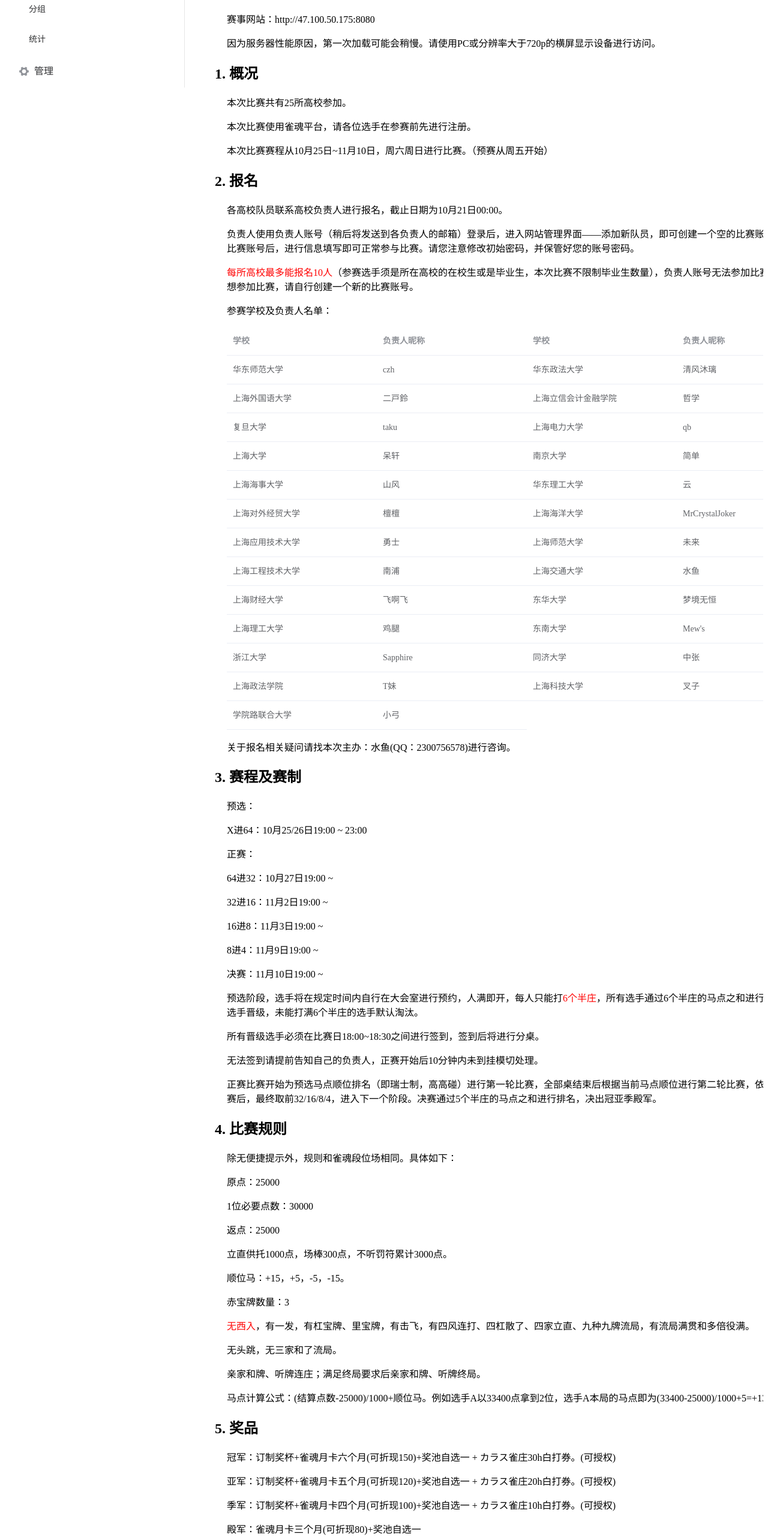
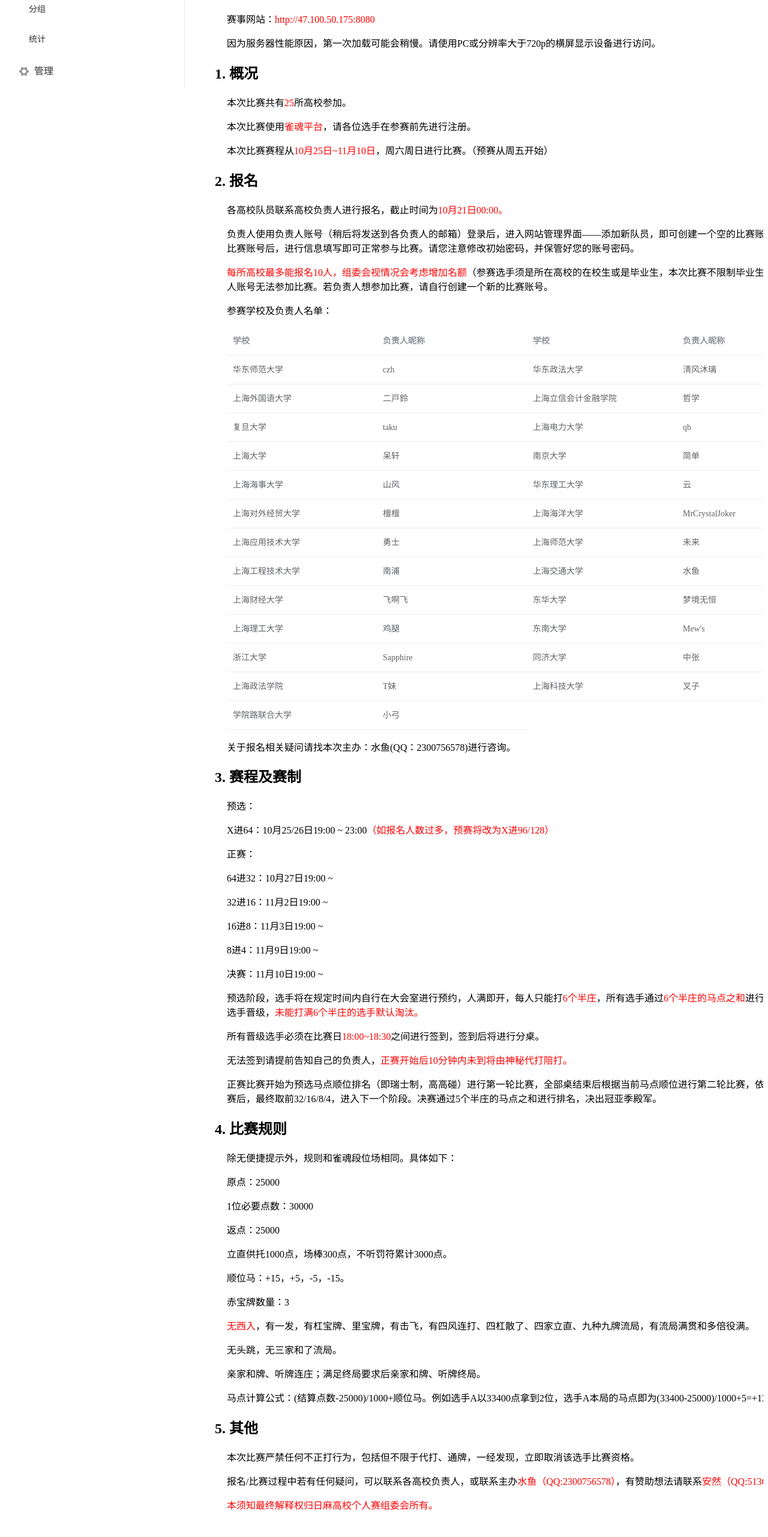
Before and after one commit to Diving-Fish/ShanghaiRiichiMatch, a Vue app in the folder vue-frontend/: page /#/ in a window 1280 px wide. Shown: the part 234-2797 px from the top of the page at 60% size. Built offline with nearby package versions, Linux system fonts and the light colour scheme.

Commit message:
Update HelloWorld.vue

```diff
--- a/vue-frontend/src/components/HelloWorld.vue
+++ b/vue-frontend/src/components/HelloWorld.vue
@@ -3,16 +3,16 @@
     <div class="hello">
       <h1>第三届魔都日麻高校个人赛选手及负责人须知</h1>
       <h2>0.	写在前面</h2>
-      <p>赛事网站：http://47.100.50.175:8080</p>
+      <p>赛事网站：<a style="color: red">http://47.100.50.175:8080</a></p>
       <p>因为服务器性能原因，第一次加载可能会稍慢。请使用PC或分辨率大于720p的横屏显示设备进行访问。</p>
       <h2>1.	概况</h2>
-      <p>本次比赛共有25所高校参加。</p>
-      <p>本次比赛使用雀魂平台，请各位选手在参赛前先进行注册。</p>
-      <p>本次比赛赛程从10月25日~11月10日，周六周日进行比赛。（预赛从周五开始）</p>
+      <p>本次比赛共有<a style="color: red">25</a>所高校参加。</p>
+      <p>本次比赛使用<a style="color: red">雀魂平台</a>，请各位选手在参赛前先进行注册。</p>
+      <p>本次比赛赛程从<a style="color: red">10月25日~11月10日</a>，周六周日进行比赛。（预赛从周五开始）</p>
       <h2>2.	报名</h2>
-      <p>各高校队员联系高校负责人进行报名，截止日期为10月21日00:00。</p>
+      <p>各高校队员联系高校负责人进行报名，截止时间为<a style="color: red">10月21日00:00。</a></p>
       <p>负责人使用负责人账号（稍后将发送到各负责人的邮箱）登录后，进入网站管理界面——添加新队员，即可创建一个空的比赛账号。选手登录比赛账号后，进行信息填写即可正常参与比赛。请您注意修改初始密码，并保管好您的账号密码。</p>
-      <p><a style="color: red">每所高校最多能报名10人</a>（参赛选手须是所在高校的在校生或是毕业生，本次比赛不限制毕业生数量），负责人账号无法参加比赛。若负责人想参加比赛，请自行创建一个新的比赛账号。</p>
+      <p><a style="color: red">每所高校最多能报名10人，组委会视情况会考虑增加名额</a>（参赛选手须是所在高校的在校生或是毕业生，本次比赛不限制毕业生数量），负责人账号无法参加比赛。若负责人想参加比赛，请自行创建一个新的比赛账号。</p>
       <p>参赛学校及负责人名单：</p>
       <div style="display: flex">
         <div style="width: 500px">
@@ -46,16 +46,16 @@
       <p>关于报名相关疑问请找本次主办：水鱼(QQ：2300756578)进行咨询。</p>
       <h2>3.	赛程及赛制</h2>
       <p>预选：</p>
-      <p>X进64：10月25/26日19:00 ~ 23:00</p>
+      <p>X进64：10月25/26日19:00 ~ 23:00<a style="color: red">（如报名人数过多，预赛将改为X进96/128）</a></p>
       <p>正赛：</p>
       <p>64进32：10月27日19:00 ~</p>
       <p>32进16：11月2日19:00 ~</p>
       <p>16进8：11月3日19:00 ~</p>
       <p>8进4：11月9日19:00 ~</p>
       <p>决赛：11月10日19:00 ~</p>
-      <p>预选阶段，选手将在规定时间内自行在大会室进行预约，人满即开，每人只能打<a style="color: red">6个半庄</a>，所有选手通过6个半庄的马点之和进行排名，前64的选手晋级，未能打满6个半庄的选手默认淘汰。</p>
-      <p>所有晋级选手必须在比赛日18:00~18:30之间进行签到，签到后将进行分桌。</p>
-      <p>无法签到请提前告知自己的负责人，正赛开始后10分钟内未到挂模切处理。</p>
+      <p>预选阶段，选手将在规定时间内自行在大会室进行预约，人满即开，每人只能打<a style="color: red">6个半庄</a>，所有选手通过<a style="color: red">6个半庄的马点之和</a>进行排名，前64的选手晋级，<a style="color: red">未能打满6个半庄的选手默认淘汰。</a></p>
+      <p>所有晋级选手必须在比赛日<a style="color: red">18:00~18:30</a>之间进行签到，签到后将进行分桌。</p>
+      <p>无法签到请提前告知自己的负责人，<a style="color: red">正赛开始后10分钟内未到将由神秘代打陪打。</a></p>
       <p>正赛比赛开始为预选马点顺位排名（即瑞士制，高高碰）进行第一轮比赛，全部桌结束后根据当前马点顺位进行第二轮比赛，依此进行四轮比赛后，最终取前32/16/8/4，进入下一个阶段。决赛通过5个半庄的马点之和进行排名，决出冠亚季殿军。</p>
       <h2>4.  比赛规则</h2>
       <p>除无便捷提示外，规则和雀魂段位场相同。具体如下：</p>
@@ -69,18 +69,10 @@
       <p>无头跳，无三家和了流局。</p>
       <p>亲家和牌、听牌连庄；满足终局要求后亲家和牌、听牌终局。</p>
       <p>马点计算公式：(结算点数-25000)/1000+顺位马。例如选手A以33400点拿到2位，选手A本局的马点即为(33400-25000)/1000+5=+13.4。</p>
-      <h2>5.	奖品</h2>
-      <p>冠军：订制奖杯+雀魂月卡六个月(可折现150)+奖池自选一 + カラス雀庄30h白打券。(可授权)</p>
-      <p>亚军：订制奖杯+雀魂月卡五个月(可折现120)+奖池自选一 + カラス雀庄20h白打券。(可授权)</p>
-      <p>季军：订制奖杯+雀魂月卡四个月(可折现100)+奖池自选一 + カラス雀庄10h白打券。(可授权)</p>
-      <p>殿军：雀魂月卡三个月(可折现80)+奖池自选一</p>
-      <p>5-8：雀魂月卡两个月(可折现50)+奖池自选一</p>
-      <p>9-12：雀魂月卡一个月(可折现25)+奖池自选一</p>
-      <p>13-16：雀魂月卡一个月(可折现25)</p>
-      <h2>6.	其他</h2>
+      <h2>5.	其他</h2>
       <p>本次比赛严禁任何不正打行为，包括但不限于代打、通牌，一经发现，立即取消该选手比赛资格。</p>
-      <p>报名/比赛过程中若有任何疑问，可以联系各高校负责人，或联系主办水鱼（QQ:2300756578），有赞助想法请联系安然（QQ:513696293)。</p>
-      <p>本须知最终解释权归日麻高校个人赛组委会所有。</p>
+      <p>报名/比赛过程中若有任何疑问，可以联系各高校负责人，或联系主办<a style="color: red">水鱼（QQ:2300756578）</a>，有赞助想法请联系<a style="color: red">安然（QQ:513696293)</a>。</p>
+      <p><a style="color: red">本须知最终解释权归日麻高校个人赛组委会所有。</a></p>
     </div>
     <div class="sponsor">
       <h2>赞助名单</h2>
@@ -107,7 +99,15 @@
       <p><a href="https://live.bilibili.com/99349/">肖教练</a>(复旦精神支柱，打牌极限的求道派新晋凤凰，B站直播间：99349)</p>
       <p><a href="https://live.bilibili.com/21555096/">璃亚</a>(VTuber，FreedomZone动漫协会看板娘，B站直播间: 21555096)</p>
       <p>......</p>
-      <h2>奖池列表</h2>
+      <h2>奖品及奖池列表</h2>
+      <p>冠军：订制奖杯+雀魂月卡六个月(可折现150)+奖池自选一 + カラス雀庄30h白打券。(可授权)</p>
+      <p>亚军：订制奖杯+雀魂月卡五个月(可折现120)+奖池自选一 + カラス雀庄20h白打券。(可授权)</p>
+      <p>季军：订制奖杯+雀魂月卡四个月(可折现100)+奖池自选一 + カラス雀庄10h白打券。(可授权)</p>
+      <p>殿军：雀魂月卡三个月(可折现80)+奖池自选一</p>
+      <p>5-8：雀魂月卡两个月(可折现50)+奖池自选一</p>
+      <p>9-12：雀魂月卡一个月(可折现25)+奖池自选一</p>
+      <p>13-16：雀魂月卡一个月(可折现25)</p>
+      <h3>奖池列表</h3>
       <p>1. 大洋化学 AMOS MAX 麻将+台布+手册 X 1</p>
       <p>2. 大洋化学 AMOS GABIN 麻将 X 1</p>
       <p>3. 大洋化学 麻将桌布 台布 桌垫 JUNKMAT X 1</p>
@@ -174,7 +174,7 @@ export default {
 }
 
 .sponsor {
-  width: 30%;
+  width: 35%;
   padding: 30px;
   border-left: solid 1px #e6e6e6;
 }
```
